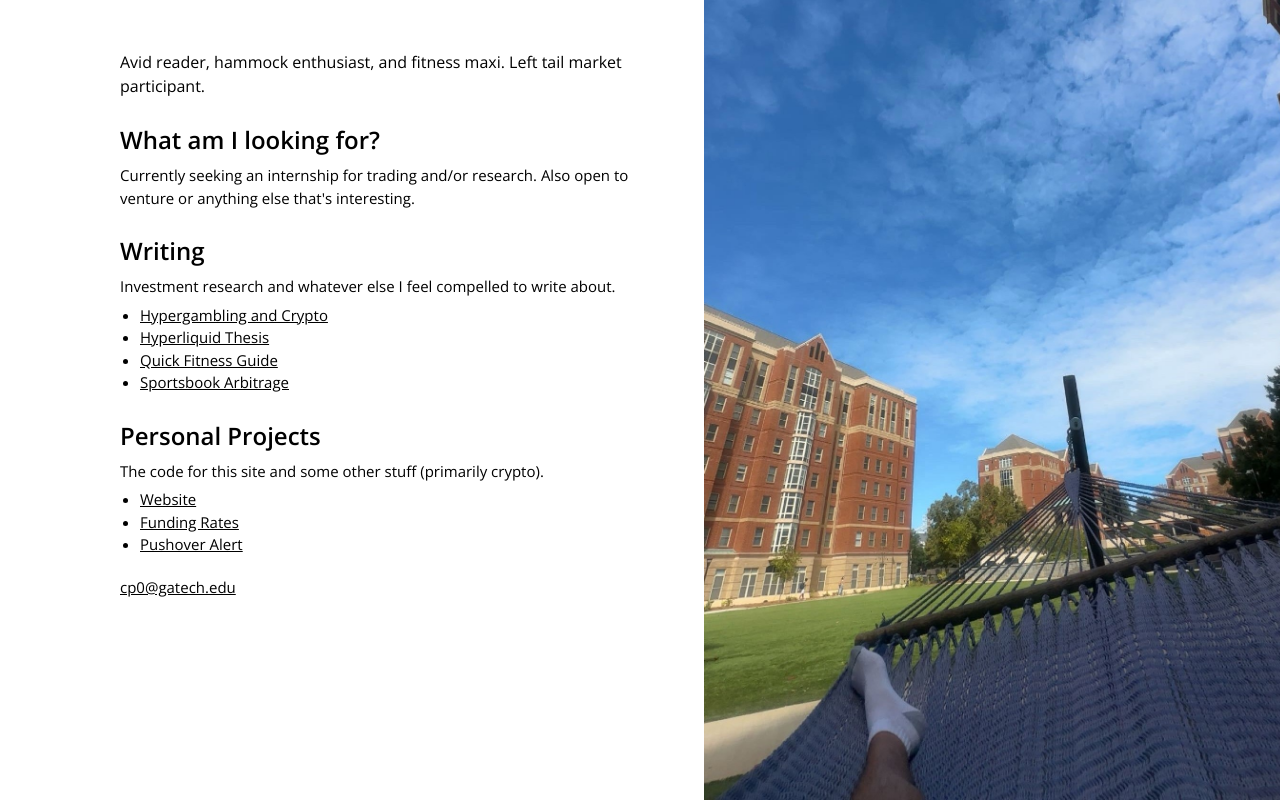
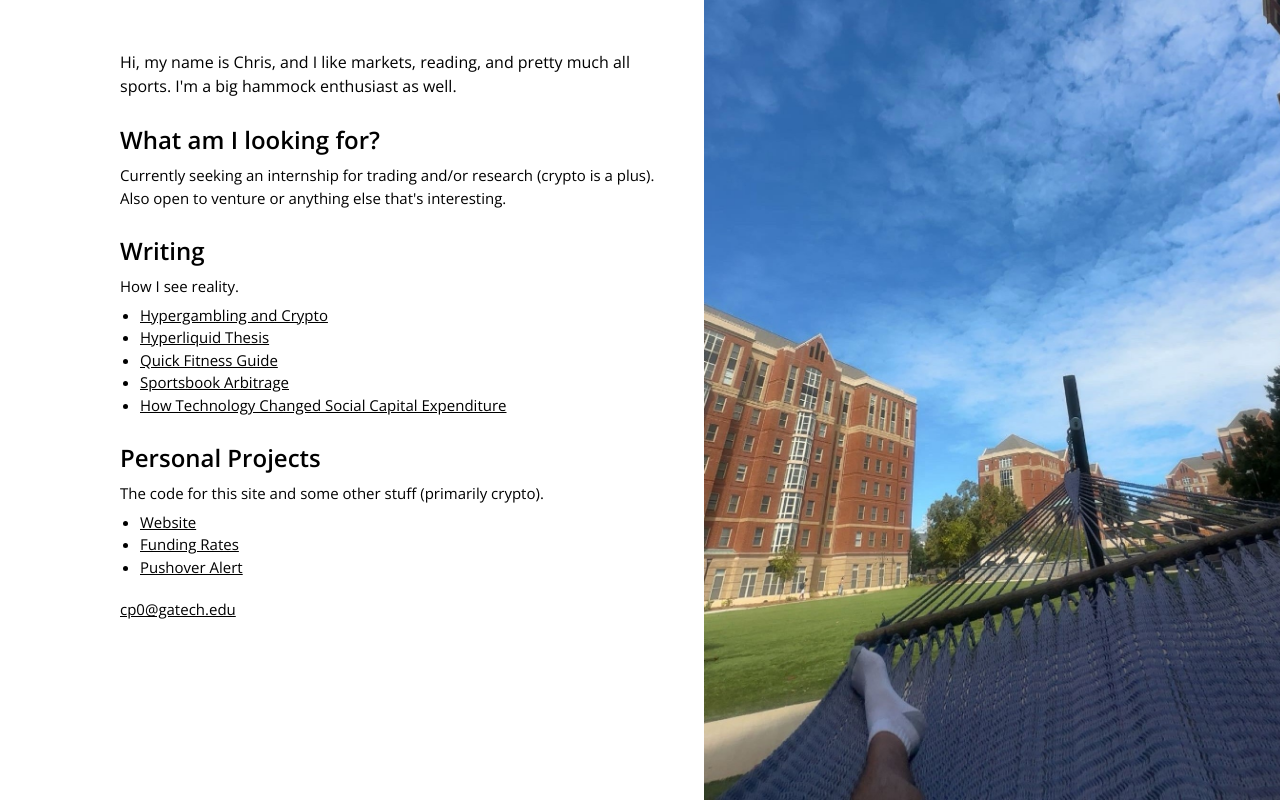
Before and after one commit to nijirom/Website, a plain HTML site: page index.html in a window 1280 px wide. Drawn offline with nearby package versions, Linux system fonts and the light colour scheme.

Commit message:
Revise personal info and writing details in index.html
Updated personal introduction and writing section with new content.

```diff
--- a/index.html
+++ b/index.html
@@ -104,21 +104,22 @@
 
     <div class="content">
 
-        <p class="intro">Avid reader, hammock enthusiast, and fitness maxi. Left tail market participant.</p>
+        <p class="intro">Hi, my name is Chris, and I like markets, reading, and pretty much all sports. I'm a big hammock enthusiast as well.</p>
 
         <section>
             <h2>What am I looking for?</h2>
-            <p>Currently seeking an internship for trading and/or research. Also open to venture or anything else that's interesting.</p>
+            <p>Currently seeking an internship for trading and/or research (crypto is a plus). Also open to venture or anything else that's interesting.</p>
         </section>
 
         <section>
             <h2>Writing</h2>
-            <p>Investment research and whatever else I feel compelled to write about.</p>
+            <p>How I see reality.</p>
             <ul>
                 <li><a href="https://substack.com/home/post/p-181866561">Hypergambling and Crypto</a></li>
                 <li><a href="https://substack.com/home/post/p-179990061">Hyperliquid Thesis</a></li>
                 <li><a href="https://substack.com/home/post/p-179990035">Quick Fitness Guide</a></li>
                 <li><a href="https://substack.com/home/post/p-179989404">Sportsbook Arbitrage</a></li>
+                <li><a href="https://substack.com/home/post/p-180656027">How Technology Changed Social Capital Expenditure</a></li>
             </ul>
         </section>
 
```
